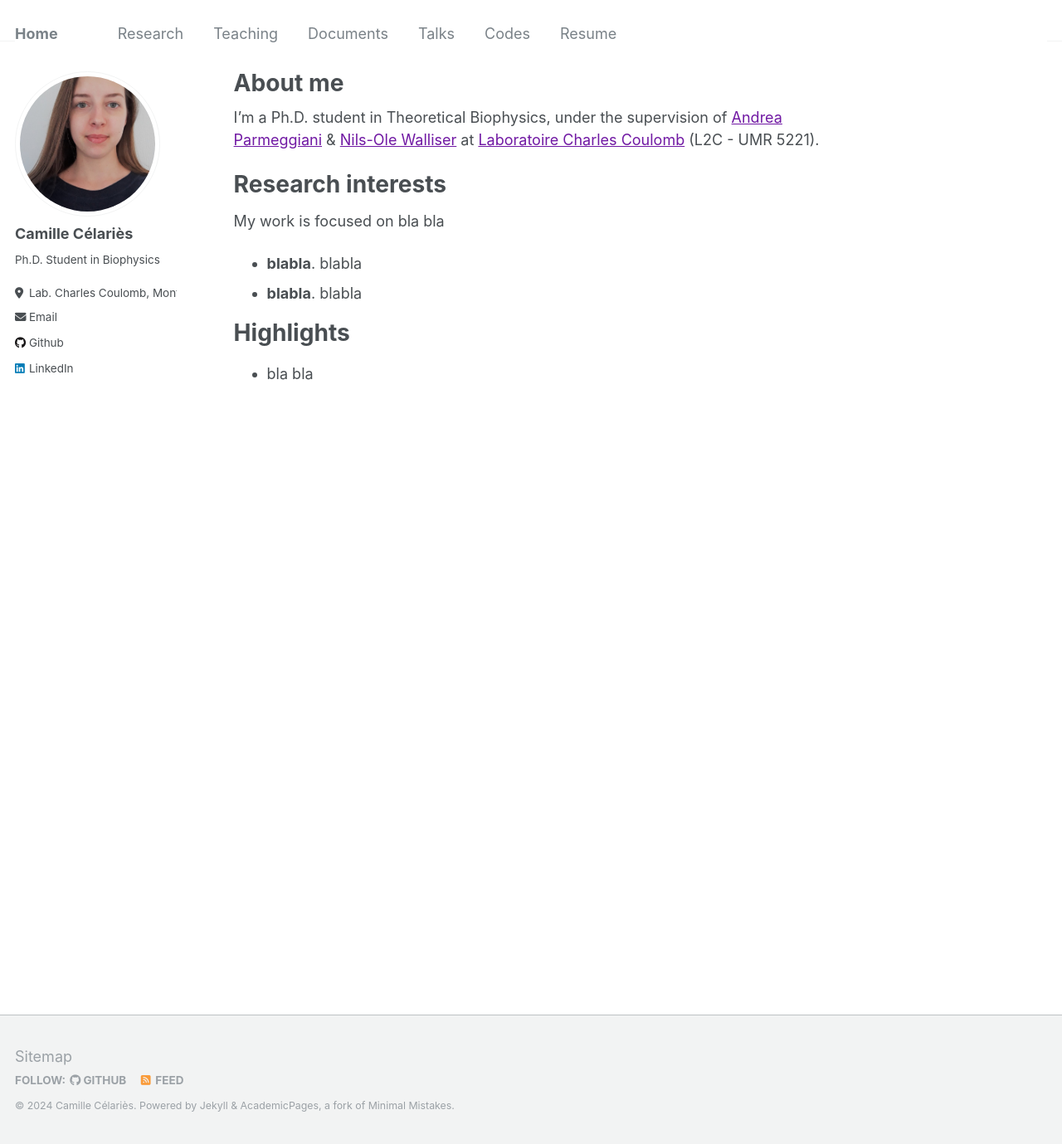
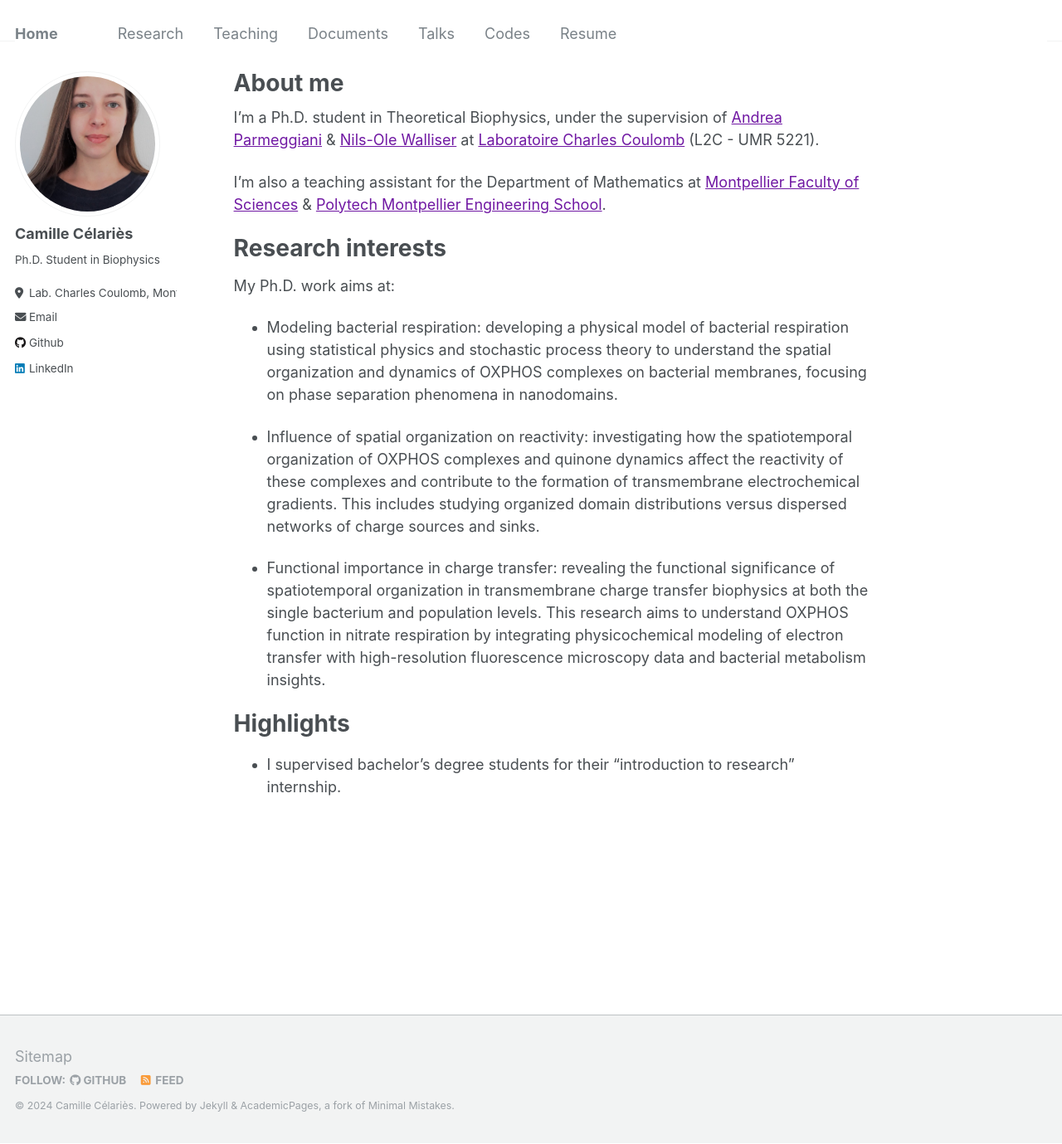
Before and after one commit to camillecelaries/camillecelaries.github.io, a Jekyll site: the page built from _pages/about.md, in a window 1280 px wide and 1379 px high. Shown: the whole window at 83% size. Built offline with Jekyll 4.4.1, drawn with Linux system fonts in a browser that asks for light colours.

Commit message:
Update about.md

```diff
--- a/_pages/about.md
+++ b/_pages/about.md
@@ -10,13 +10,19 @@ redirect_from:
 
 I'm a Ph.D. student in Theoretical Biophysics, under the supervision of [Andrea Parmeggiani](https://www.linkedin.com/in/andrea-parmeggiani-9600616/?originalSubdomain=fr) & [Nils-Ole Walliser](https://sites.google.com/view/nils-ole-walliser) at [Laboratoire Charles Coulomb](https://coulomb.umontpellier.fr) (L2C - UMR 5221).
 
+I'm also a teaching assistant for the Department of Mathematics at [Montpellier Faculty of Sciences](https://sciences.edu.umontpellier.fr) & [Polytech Montpellier Engineering School](https://www.polytech.umontpellier.fr).
+
+
 Research interests
 ======
-My work is focused on bla bla
+My Ph.D. work aims at:
 
-- <b>blabla</b>. blabla
-- <b>blabla</b>. blabla
+- Modeling bacterial respiration: developing a physical model of bacterial respiration using statistical physics and stochastic process theory to understand the spatial organization and dynamics of OXPHOS complexes on bacterial membranes, focusing on phase separation phenomena in nanodomains.
+
+- Influence of spatial organization on reactivity: investigating how the spatiotemporal organization of OXPHOS complexes and quinone dynamics affect the reactivity of these complexes and contribute to the formation of transmembrane electrochemical gradients. This includes studying organized domain distributions versus dispersed networks of charge sources and sinks.
+
+- Functional importance in charge transfer: revealing the functional significance of spatiotemporal organization in transmembrane charge transfer biophysics at both the single bacterium and population levels. This research aims to understand OXPHOS function in nitrate respiration by integrating physicochemical modeling of electron transfer with high-resolution fluorescence microscopy data and bacterial metabolism insights.
 
 Highlights
 ======
-- bla bla
+- I supervised bachelor's degree students for their "introduction to research" internship.
```
